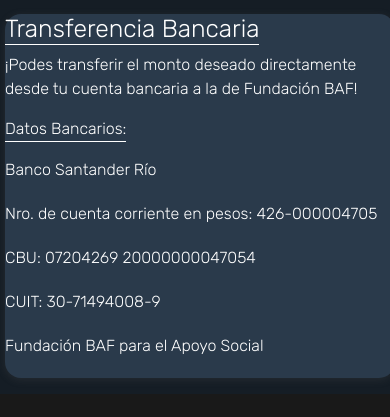
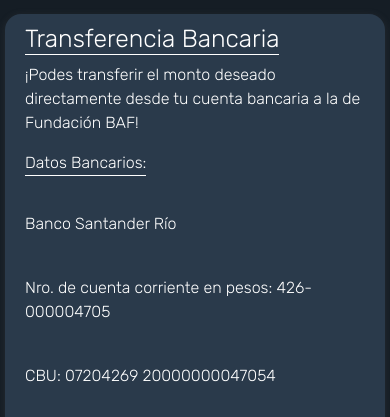
Before and after one commit to Eruno1/proyectofundacion, a website: page pages/donar.html in a window 390 px wide. Shown: the part 1394-1811 px from the top of the page. Drawn offline with nearby package versions, Linux system fonts and the light colour scheme; some icons are missing.

Commit message:
retoques finales v2

```diff
--- a/pages/donar.html
+++ b/pages/donar.html
@@ -111,7 +111,8 @@
             </div>
 
         </div>
-        <div class="container-sm transfcontainer">
+        <div class="container transfcontainer">
+          <div class="clase d-flex flex-column flex-wrap">
               <h2 class="transfcontainer__titulo">Transferencia Bancaria</h2>
               <p>¡Podes transferir el monto deseado directamente desde tu cuenta bancaria a la de Fundación BAF!
               </p>
@@ -123,6 +124,8 @@
                 <li>CUIT: 30-71494008-9</li>
                 <li>Fundación BAF para el Apoyo Social</li>
               </ul>
+          </div>
+
         </div>
     </main>
     <footer>
--- a/scss/parciales/_donar.scss
+++ b/scss/parciales/_donar.scss
@@ -94,19 +94,20 @@
     color: $txtcolwhite;
     max-width: 945px;
     background-color: #2a3a4b;
-    padding: 50px;
+    width: auto;
     border-radius: 1rem;
     margin-bottom: 2rem;
     box-shadow: rgba(99, 99, 99, 0.2) 0px 2px 8px 0px;
     &__titulo {
         border-bottom: 1px solid white;
         max-width: max-content;
+        margin-top: 10px;
     }
     &__lista{
         list-style: none;
         padding: 0px;
         & li {
-            padding-bottom: 20px;
+            padding: 20px 0px 20px 0px;
         }
     }
     &__subtitulo {
@@ -114,3 +115,8 @@
         border-bottom: 1px solid white;
     }
 }
+
+.clase {
+    margin: 20px;
+    // padding: 50px;
+}
--- a/scss/parciales/_media-querys.scss
+++ b/scss/parciales/_media-querys.scss
@@ -3,6 +3,11 @@
       margin: 50px 50px 50px;
 
   }
+
+  .transfcontainer {
+    width: auto;
+    margin: 0 1rem 2rem;
+}
 
 
   }
```
Also changed, not shown: css/style.css. Lines whose indentation alone changed are shown as unchanged.
